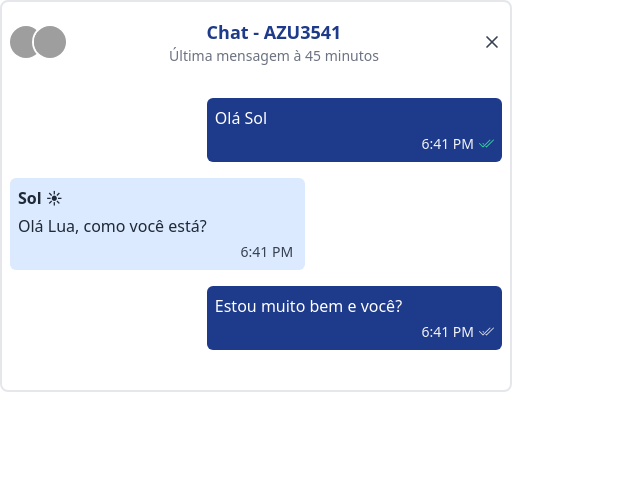
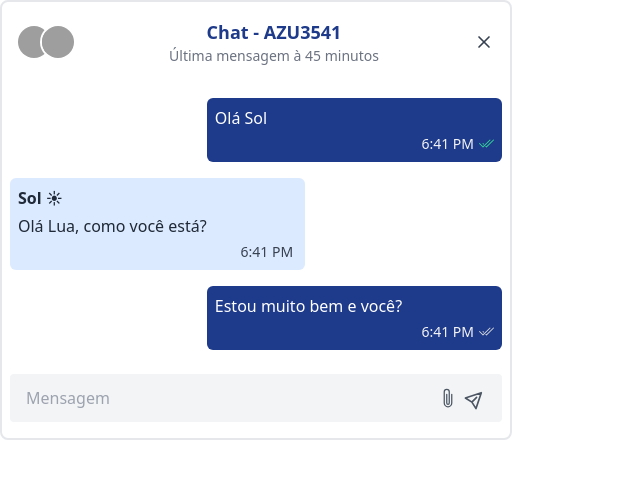
Before and after one commit to ruymon/react-chat, a React (Create React App) app: page /1 in a window 1280 px wide. Shown: the top 478 px of the page, without its empty margins (0-640 px from the left). Built offline with nearby package versions, Linux system fonts and the light colour scheme; grey boxes are pictures that could not be loaded.

Commit message:
Input component

```diff
--- a/src/App.js
+++ b/src/App.js
@@ -1,5 +1,6 @@
 import { ChatContainer } from "./components/ChatContainer";
 import { ChatHeader } from "./components/ChatHeader";
+import { InputMessageBox } from "./components/InputMessageBox";
 
 function App() {
   return (
@@ -14,6 +15,7 @@ function App() {
     ">
       <ChatHeader />
       <ChatContainer />
+      <InputMessageBox />
     </div>
   );
 }
--- a/src/components/ChatHeader/index.js
+++ b/src/components/ChatHeader/index.js
@@ -3,7 +3,7 @@ import { Avatar } from '../Avatar';
 
 export function ChatHeader() {
   return (
-    <div className="flex justify-between items-center">
+    <div className="flex justify-between items-center px-2">
       {/* Chat Members */}
       <div className="flex -space-x-2 overflow-hidden">
         <Avatar avatarUrl="https://flyazulv.com/imagecrop/croppedavatar.php?piloco=AZU2234&firstname=K&lastname=F"/>
--- a/src/components/InputMessageBox/index.js
+++ b/src/components/InputMessageBox/index.js
@@ -0,0 +1,17 @@
+import { HiOutlinePaperAirplane } from 'react-icons/hi';
+import { BsPaperclip } from 'react-icons/bs';
+
+export function InputMessageBox() {
+  return (
+    <div className="w-full bg-gray-100 flex justify-between rounded">
+      <div className="w-full">
+        <input type="text" className="w-full h-12 px-4 rounded bg-transparent outline-none text-gray-600 focus:outline-none focus:ring-2 focus:ring-blue-900 focus:border-transparent" placeholder="Mensagem" />
+      </div>
+
+      <div className="flex items-center gap-2 px-4">
+        <BsPaperclip className="text-xl text-gray-600 hover:text-blue-900 transition duration-200 transform hover:scale-110" />
+        <HiOutlinePaperAirplane className="transform rotate-45 text-xl font-bold text-gray-600 hover:text-green-500 transition duration-200 hover:scale-110"/>
+      </div>
+    </div>
+  );
+};
```
